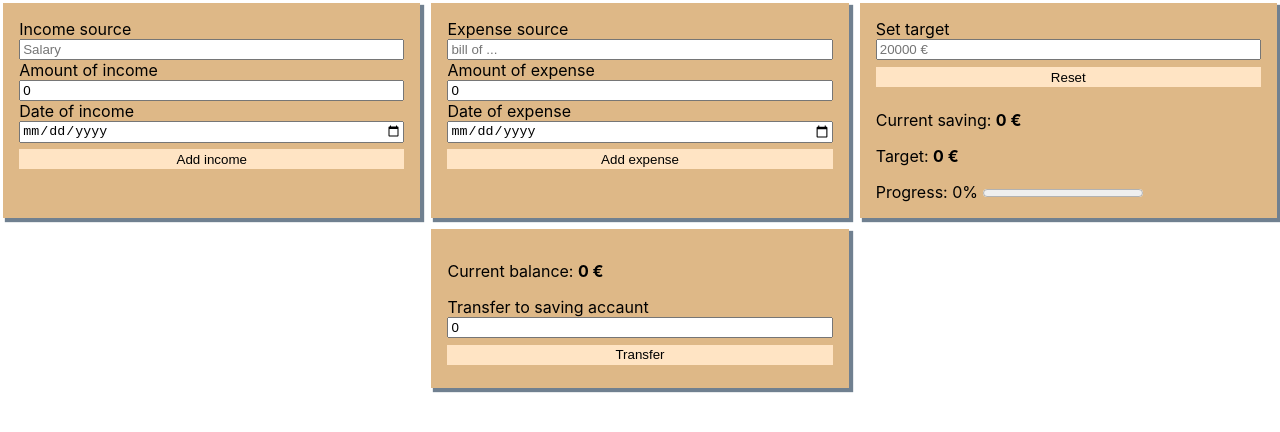
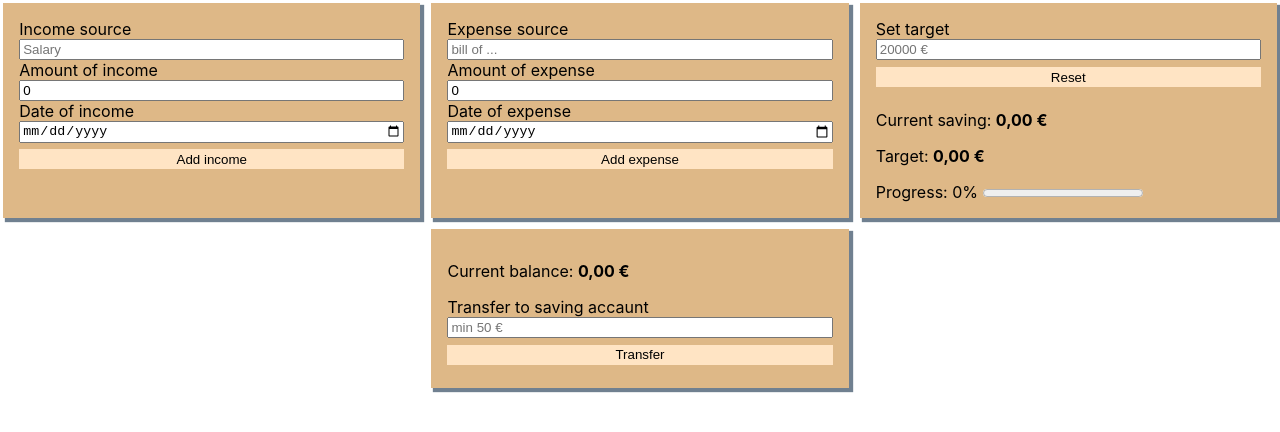
Before and after one commit to CaH4o/Integrify-Finland-BoF-budget-control-app, a React (Create React App) app: page / in a window 1280 px wide. Shown: the top 432 px of the page. Built offline with nearby package versions, Linux system fonts and the light colour scheme.

Commit message:
fixed comment issues

```diff
--- a/src/App.tsx
+++ b/src/App.tsx
@@ -33,8 +33,7 @@ function App() {
       <ExpenseSection
         expenses={expenses}
         setExpenses={setExpenses}
-        incomesTotal={incomeAmountTotal}
-        savings={savings}
+        balanceAmount={balanceAmount}
       />
       <SaivingsTargetSection saving={savings} setSavingsTarget={setSaivings} />
       <BalanceSection
--- a/src/components/Balance.tsx
+++ b/src/components/Balance.tsx
@@ -4,29 +4,26 @@ import { tBalanceProp } from "../types/tBalanceProp";
 
 function Balance({ balance, savings, setBalance, setSaving }: tBalanceProp) {
   const [transferAmount, setTransferAmount] = useState<number>(0);
-  const [message, setMessage] = useState<string>("");
 
   function submit(e: React.FormEvent<HTMLFormElement>) {
     e.preventDefault();
-    if (balance >= transferAmount) {
-      setBalance(balance - transferAmount);
-      setSaving(savings + transferAmount);
-      setTransferAmount(0);
-    } else {
-      setMessage("Error: Balance is less than you need");
-      setTimeout(function () {
-        setMessage("");
-      }, 3000);
-    }
+    setBalance(balance - transferAmount);
+    setSaving(savings + transferAmount);
+    setTransferAmount(0);
   }
 
   return (
     <section>
       <form onSubmit={(e) => submit(e)} id="formBalance">
         <p>
-          Current balance: <b>{balance} €</b>
+          Current balance:{" "}
+          <b>
+            {new Intl.NumberFormat("fi", {
+              style: "currency",
+              currency: "EUR",
+            }).format(balance)}
+          </b>
         </p>
-        {message.length > 0 && <span className="error">{message}</span>}
         <div>
           <label htmlFor="transferSavings">Transfer to saving accaunt</label>
           <input
@@ -35,8 +32,9 @@ function Balance({ balance, savings, setBalance, setSaving }: tBalanceProp) {
             id="transferSavings"
             placeholder="min 50 €"
             min="50"
+            max={balance}
+            value={transferAmount.toString().replace(/^0+/,"")}
             onChange={(e) => setTransferAmount(Number(e.target.value))}
-            value={transferAmount}
           />
         </div>
         <div>
--- a/src/components/Expense.tsx
+++ b/src/components/Expense.tsx
@@ -3,12 +3,7 @@ import React, { useState } from "react";
 import { tExpenseProp } from "../types/tExpenseProp";
 import { tExpense } from "../types/tExpense";
 
-function Expense({
-  expenses,
-  setExpenses,
-  incomesTotal,
-  savings,
-}: tExpenseProp) {
+function Expense({ expenses, setExpenses, balanceAmount }: tExpenseProp) {
   const [expenseSource, setExpenseSource] = useState<string>("");
   const [expenseAmount, setExpenseAmount] = useState<number>(0);
   const [expenseDate, setExpenseDate] = useState<string>("");
@@ -16,9 +11,6 @@ function Expense({
 
   function submit(e: React.FormEvent<HTMLFormElement>) {
     e.preventDefault();
-    let expansesTotal: number = expenses.reduce(function (prev, curr) {
-      return prev + curr.expenseAmount;
-    }, 0);
     if (!expenseSource) {
       setMessage('Error: The field "Source" is empty');
       setTimeout(function () {
@@ -40,7 +32,7 @@ function Expense({
       }, 3000);
       return;
     }
-    if (incomesTotal >= expansesTotal + expenseAmount + savings) {
+    if (balanceAmount >= expenseAmount) {
       const expense: tExpense = {
         id: Date.now().toString(),
         expenseSource,
@@ -69,8 +61,8 @@ function Expense({
             name="expenseSource"
             id="expenseSource"
             placeholder="bill of ..."
+            value={expenseSource}
             onChange={(e) => setExpenseSource(e.target.value)}
-            value={expenseSource}
           />
         </div>
         <div>
@@ -80,8 +72,10 @@ function Expense({
             name="expenseAmount"
             id="expenseAmount"
             min="0"
+            step={0.01}
+            value={expenseAmount}
             onChange={(e) => setExpenseAmount(Number(e.target.value))}
-            value={expenseAmount}
+            onFocus={(e) => (e.target.value === "0" && (e.target.value = ""))}
           />
         </div>
         <div>
@@ -90,8 +84,8 @@ function Expense({
             type="date"
             name="expenseDate"
             id="expenseDate"
+            value={expenseDate}
             onChange={(e) => setExpenseDate(e.target.value)}
-            value={expenseDate}
           />
         </div>
         <button type="submit" id="btn_addExpense">
@@ -106,7 +100,13 @@ function Expense({
                 <strong>Title: {expense.expenseSource}</strong>
               </p>
               <p>
-                <span>Amount: {expense.expenseAmount}</span>
+                <span>
+                  Amount:{" "}
+                  {new Intl.NumberFormat("fi", {
+                    style: "currency",
+                    currency: "EUR",
+                  }).format(expense.expenseAmount)}
+                </span>
               </p>
               <p>
                 <em>Date: {expense.expenseDate}</em>
@@ -120,7 +120,12 @@ function Expense({
           <span>
             Total:{" "}
             <b>
-              {expenses.reduce((prev, curr) => prev + curr.expenseAmount, 0)} €
+              {new Intl.NumberFormat("fi", {
+                style: "currency",
+                currency: "EUR",
+              }).format(
+                expenses.reduce((prev, curr) => prev + curr.expenseAmount, 0)
+              )}
             </b>
           </span>
         </div>
--- a/src/components/Income.tsx
+++ b/src/components/Income.tsx
@@ -4,7 +4,6 @@ import { tIncomeProp } from "../types/tIncomeProp";
 import { tIncome } from "../types/tIncome";
 
 function Income({ incomes, setIncomes }: tIncomeProp) {
-
   const [incomeSource, setIncomeSource] = useState<string>("");
   const [incomeAmount, setIncomeAmount] = useState<number>(0);
   const [incomeDate, setIncomeDate] = useState<string>("");
@@ -39,6 +38,7 @@ function Income({ incomes, setIncomes }: tIncomeProp) {
       incomeAmount,
       incomeDate,
     };
+    e.currentTarget.reset();
     setIncomeSource("");
     setIncomeAmount(0);
     setIncomeDate("");
@@ -55,8 +55,8 @@ function Income({ incomes, setIncomes }: tIncomeProp) {
             name="incomeSource"
             id="incomeSource"
             placeholder="Salary"
+            value={incomeSource}
             onChange={(e) => setIncomeSource(e.target.value)}
-            value={incomeSource}
           />
         </div>
         <div>
@@ -66,8 +66,9 @@ function Income({ incomes, setIncomes }: tIncomeProp) {
             name="incomeAmount"
             id="incomeAmount"
             min="0"
+            value={incomeAmount}
             onChange={(e) => setIncomeAmount(Number(e.target.value))}
-            value={incomeAmount}
+            onFocus={(e) => (e.target.value === "0" && (e.target.value = ""))}
           />
         </div>
         <div>
@@ -76,8 +77,8 @@ function Income({ incomes, setIncomes }: tIncomeProp) {
             type="date"
             name="incomeDate"
             id="incomeDate"
+            value={incomeDate}
             onChange={(e) => setIncomeDate(e.target.value)}
-            value={incomeDate}
           />
         </div>
         <button type="submit" id="btn_addIncome">
@@ -92,7 +93,13 @@ function Income({ incomes, setIncomes }: tIncomeProp) {
                 <strong>Title: {income.incomeSource}</strong>
               </p>
               <p>
-                <span>Amount: {income.incomeAmount}</span>
+                <span>
+                  Amount:{" "}
+                  {new Intl.NumberFormat("fi", {
+                    style: "currency",
+                    currency: "EUR",
+                  }).format(income.incomeAmount)}
+                </span>
               </p>
               <p>
                 <em>Date: {income.incomeDate}</em>
@@ -106,7 +113,12 @@ function Income({ incomes, setIncomes }: tIncomeProp) {
           <span>
             Total:{" "}
             <b>
-              {incomes.reduce((prev, curr) => prev + curr.incomeAmount, 0)} €
+              {new Intl.NumberFormat("fi", {
+                style: "currency",
+                currency: "EUR",
+              }).format(
+                incomes.reduce((prev, curr) => prev + curr.incomeAmount, 0)
+              )}
             </b>
           </span>
         </div>
--- a/src/components/SaivingsTarget.tsx
+++ b/src/components/SaivingsTarget.tsx
@@ -37,8 +37,24 @@ function SaivingsTarget({ saving, setSavingsTarget }: tSavingProp) {
         <button type="submit" id="btn_resetTarget">
           Reset
         </button>
-        <p>Current saving: <b>{saving} €</b></p>
-        <p>Target: <b>{target} €</b></p>
+        <p>
+          Current saving:{" "}
+          <b>
+            {new Intl.NumberFormat("fi", {
+              style: "currency",
+              currency: "EUR",
+            }).format(saving)}
+          </b>
+        </p>
+        <p>
+          Target:{" "}
+          <b>
+            {new Intl.NumberFormat("fi", {
+              style: "currency",
+              currency: "EUR",
+            }).format(target)}
+          </b>
+        </p>
         <label htmlFor="targetProgress">Progress:</label>
         <span> {procent.toFixed(0)}% </span>
         <progress id="targetProgress" value={saving} max={target} />
--- a/src/types/tBalanceProp.tsx
+++ b/src/types/tBalanceProp.tsx
@@ -1,6 +1,6 @@
 export interface tBalanceProp {
     balance: number,
     savings: number,
-    setBalance: (value: number)=> void
-    setSaving: (value: number)=> void
+    setBalance: React.Dispatch<React.SetStateAction<number>>
+    setSaving: React.Dispatch<React.SetStateAction<number>>
 }
--- a/src/types/tExpenseProp.tsx
+++ b/src/types/tExpenseProp.tsx
@@ -2,7 +2,6 @@ import { tExpense } from "./tExpense";
 
 export interface tExpenseProp {
   expenses: tExpense[];
-  setExpenses: (value: tExpense[]) => void;
-  incomesTotal: number;
-  savings: number;
+  setExpenses: React.Dispatch<React.SetStateAction<tExpense[]>> ;
+  balanceAmount: number;
 }
--- a/src/types/tIncomeProp.tsx
+++ b/src/types/tIncomeProp.tsx
@@ -2,5 +2,5 @@ import { tIncome } from "./tIncome";
 
 export interface tIncomeProp {
     incomes: tIncome[],
-    setIncomes: (value: tIncome[])=> void
+    setIncomes: React.Dispatch<React.SetStateAction<tIncome[]>>
 }
--- a/src/types/tSavingProp.tsx
+++ b/src/types/tSavingProp.tsx
@@ -1,4 +1,4 @@
 export interface tSavingProp {
     saving: number,
-    setSavingsTarget: (value: number)=> void
+    setSavingsTarget: React.Dispatch<React.SetStateAction<number>>
 }
```
